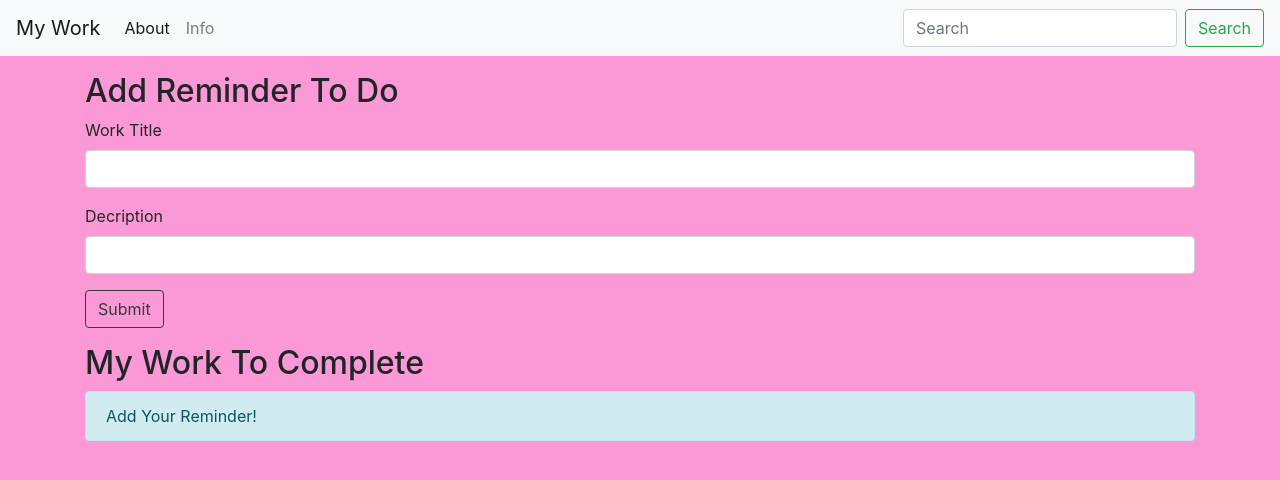
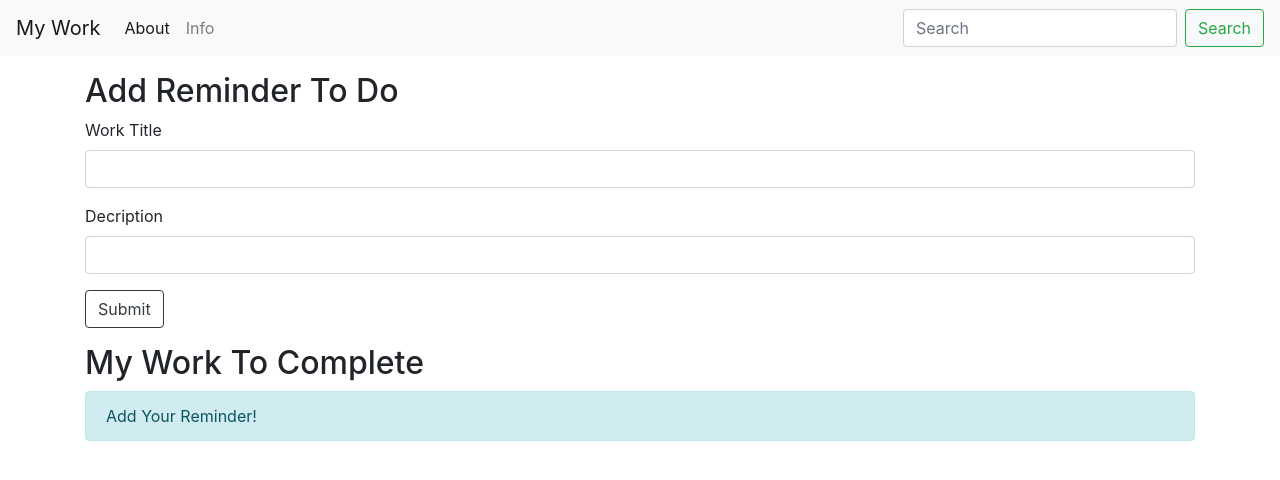
Before and after one commit to GolasalaPuneeth/flask_web, a Flask app: page / in a window 1280 px wide. Shown: the top 480 px of the page. Run offline with Flask 2, Linux system fonts and the light colour scheme; data that the repository does not hold is empty; some libraries are stand-ins or nearby versions.

Commit message:
Changes_color

```diff
--- a/templates/base.html
+++ b/templates/base.html
@@ -9,12 +9,7 @@
     <link rel="stylesheet" href="https://cdn.jsdelivr.net/npm/bootstrap@4.0.0/dist/css/bootstrap.min.css" integrity="sha384-Gn5384xqQ1aoWXA+058RXPxPg6fy4IWvTNh0E263XmFcJlSAwiGgFAW/dAiS6JXm" crossorigin="anonymous">
 
     <title>My Work</title>
-    <style>
-      body{
 
-        background-color: rgb(250, 153, 213);
-      }
-      </style>
   </head>
 
   <body >
```
